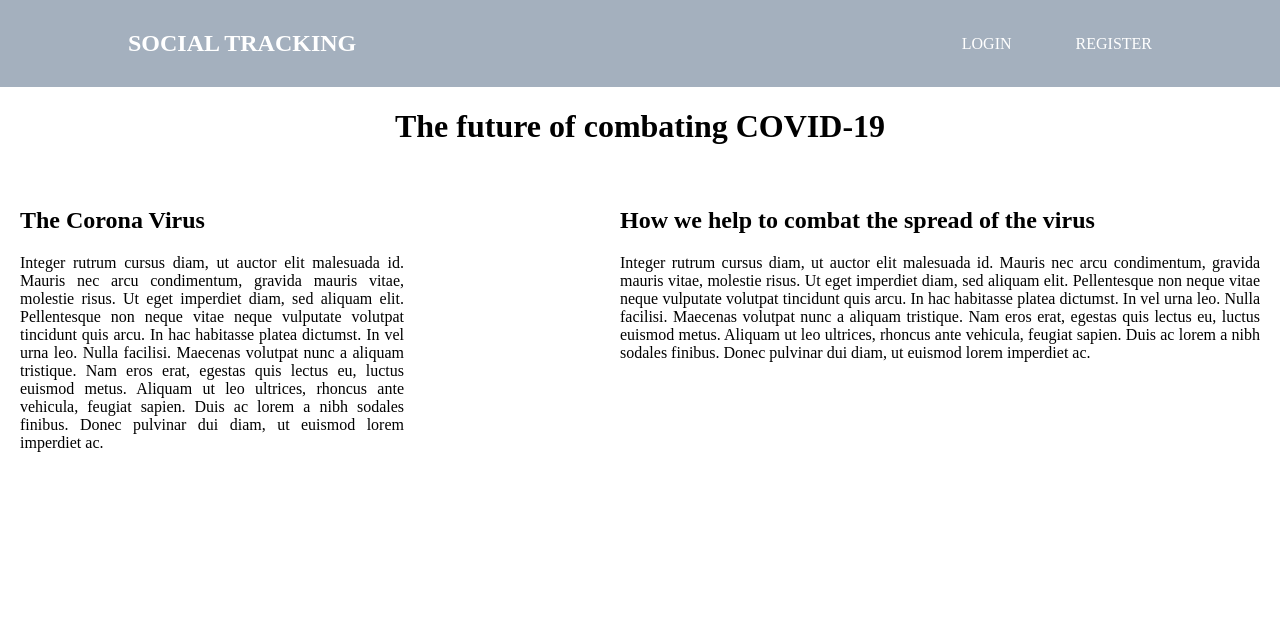
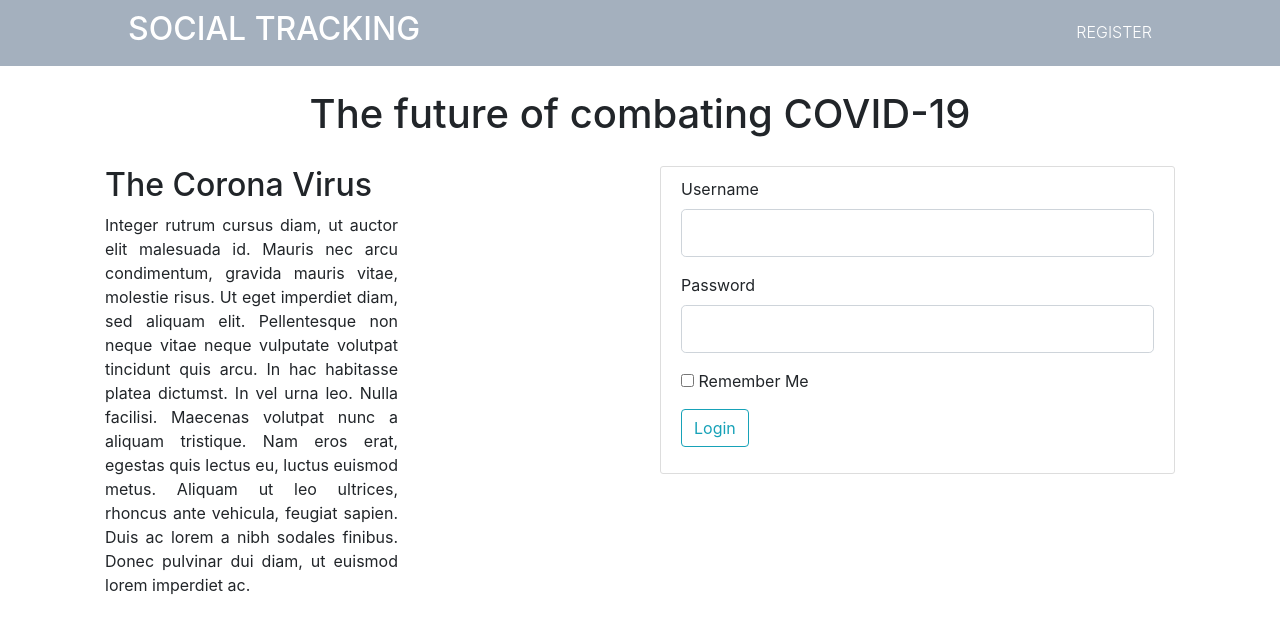
Before and after one commit to steveno06/social_tracking, a Flask app: page / in a window 1280 px wide. Shown: the top 634 px of the page. Run offline with Flask 2, Linux system fonts and the light colour scheme; some libraries are stand-ins or nearby versions.

Commit message:
Version 2

```diff
--- /dev/null
+++ b/run.py
@@ -0,0 +1,4 @@
+from socialtracking import app
+
+if __name__ == '__main__':
+    app.run(debug=True)
--- a/socialtracking.py
+++ /dev/null
@@ -1,9 +0,0 @@
-from flask import Flask, render_template, url_for
-app = Flask(__name__)
-
-@app.route('/')
-def home():
-    return render_template('home.html')
-
-if __name__ == '__main__':
-    app.run(debug=True)
--- /dev/null
+++ b/socialtracking/forms.py
@@ -0,0 +1,26 @@
+from flask_wtf import FlaskForm
+from wtforms import StringField, PasswordField, SubmitField, BooleanField, TextAreaField
+from wtforms.validators import DataRequired, Length, EqualTo, ValidationError
+from socialtracking.models import User
+
+class RegistrationForm(FlaskForm):
+    username = StringField('Username', validators=[DataRequired(), Length(min=2, max=20)])
+    password = PasswordField('Password', validators=[DataRequired()])
+    passwordconfirm = PasswordField('Confirm Password', validators=[DataRequired(), EqualTo('password')])
+    submit = SubmitField('Sign Up')
+
+    def validate_username(self, username ):
+        user = User.query.filter_by(username=username.data).first()
+        if user:
+            raise ValidationError('That username is already taken.')
+
+class LoginForm(FlaskForm):
+    username = StringField('Username', validators=[DataRequired(), Length(min=2, max=20)])
+    password = PasswordField('Password', validators=[DataRequired()])
+    remember = BooleanField('Remember Me')
+    submit = SubmitField('Login')
+
+class PostForm(FlaskForm):
+    name_title = StringField('Name', validators=[DataRequired()])
+    content = TextAreaField('Content', validators=[DataRequired()])
+    submit = SubmitField('Post')
--- /dev/null
+++ b/socialtracking/routes.py
@@ -0,0 +1,64 @@
+from flask import render_template, url_for, flash, redirect, abort
+from socialtracking import app, db, bcrypt
+from socialtracking.forms import RegistrationForm, LoginForm, PostForm
+from socialtracking.models import User, Post
+from flask_login import login_user, current_user, logout_user
+
+
+@app.route('/', methods=['GET', 'POST'])
+def home():                                     #First thing user sees AKA home, but also acts like the login page to site.
+    if current_user.is_authenticated:
+        redirect(url_for('homepage'))
+    form = LoginForm()
+    if form.validate_on_submit():
+        user = User.query.filter_by(username=form.username.data).first()
+        if user and bcrypt.check_password_hash(user.password, form.password.data):
+            login_user(user, remember=form.remember.data)
+            return redirect(url_for('homepage'))
+        else:
+            flash('Login unsuccessful. Check your username and password', 'danger')
+    return render_template('home.html', form=form)
+
+@app.route('/register', methods=['GET', 'POST']) #Users can register for an account
+def register():
+    if current_user.is_authenticated: #Check if a user is already logged in
+        redirect(url_for('homepage'))
+    form = RegistrationForm()
+    if form.validate_on_submit():
+        hashed_password = bcrypt.generate_password_hash(form.password.data).decode('utf-8') #Encrypt the password so that its not plain text in database
+        user = User(username=form.username.data, password=hashed_password) #Create user with hashed password
+        db.session.add(user)
+        db.session.commit() #Add to the database
+        flash('The account has been created, you may now log in', 'success')
+        return redirect(url_for('homepage'))    #Redirect user to the homepage
+    return render_template('register.html', form=form)
+
+@app.route('/homepage', methods=['GET', 'POST']) #The homepage where users can see all of the entries that they have created.
+def homepage():
+    posts = Post.query.filter_by(author=current_user) #Only display the entries that the user has created on their homepage.
+    return render_template('homepage.html', posts=posts)
+
+@app.route("/logout") #Work in progress to logout users when they are done.
+def logout():
+    logout_user()
+    redirect(url_for('homepage'))
+
+@app.route('/homepage/create', methods=['GET', 'POST']) #Page where user creates a new entry to be added in the database.
+def new_post():
+    form= PostForm()
+    if form.validate_on_submit():
+        post = Post(location=form.name_title.data, content=form.content.data, author=current_user)
+        db.session.add(post)
+        db.session.commit()
+        flash('Log has been saved!', 'success')
+        return redirect(url_for('homepage'))
+    return render_template("create_post.html", form=form)
+
+
+@app.route('/homepage/<int:post_id>')
+def log(post_id):
+    post = Post.query.get_or_404(post_id)
+    if post.author != current_user:             #make sure that only the owner can access the tracker, dont allow access to ther peoples trackers
+        abort(403)
+    else:
+        return render_template('log.html', title=post.location, post=post)
--- a/static/style.css
+++ b/socialtracking/static/style.css
@@ -1,9 +1,9 @@
-body {
+.navbody {
     margin: 0;
     font-weight: 300;
 }
 
-.container{
+.navcon{
     width: 80%;
     margin: 0 auto;
 }
@@ -34,13 +34,14 @@ nav{
 nav ul{
     margin: 0;
     padding: 0;
-    list-style: none;
+
 }
 
 nav li{
     display: inline-block;
     margin-left: 60px;
-    margin-top: 35px;
+    margin-top: 20px;
+    vertical-align: middle;
 }
 
 nav a{
@@ -48,6 +49,7 @@ nav a{
     color: white;
     text-transform: uppercase;
     font-size: 16px;
+
 }
 
 nav a:hover{
@@ -71,3 +73,35 @@ nav a:hover{
 h1{
   text-align: center;
 }
+
+.content-section {
+    background: #ffffff;
+    padding: 10px 20px;
+    border: 1px solid #dddddd;
+    border-radius: 3px;
+    margin-bottom: 20px;
+  }
+
+  .article-title {
+    color: #444444;
+  }
+
+  a.article-title:hover {
+    color: #428bca;
+    text-decoration: none;
+  }
+
+  .article-content {
+    white-space: pre-line;
+  }
+
+  .article-metadata {
+    padding-bottom: 1px;
+    margin-bottom: 4px;
+    border-bottom: 1px solid #e3e3e3
+  }
+
+  .article-metadata a:hover {
+    color: #333;
+    text-decoration: none;
+  }
--- /dev/null
+++ b/socialtracking/templates/home.html
@@ -0,0 +1,67 @@
+{% extends "layout.html" %}
+
+{% block content %}
+<h1>The future of combating COVID-19</h1>
+
+<div class="left">
+  <article>
+    <h2>The Corona Virus</h2>
+    <p>Integer rutrum cursus diam, ut auctor elit malesuada id. Mauris nec arcu condimentum, gravida mauris vitae, molestie risus.
+      Ut eget imperdiet diam, sed aliquam elit. Pellentesque non neque vitae neque vulputate volutpat tincidunt quis arcu. In hac
+      habitasse platea dictumst. In vel urna leo. Nulla facilisi. Maecenas volutpat nunc a aliquam tristique. Nam eros erat, egestas
+      quis lectus eu, luctus euismod metus. Aliquam ut leo ultrices, rhoncus ante vehicula, feugiat sapien. Duis ac lorem a nibh sodales
+      finibus. Donec pulvinar dui diam, ut euismod lorem imperdiet ac.</p>
+  </article>
+</div>
+
+<div class="right">
+  <div class="content-section">
+  <form method="POST" action="">
+    {{ form.hidden_tag() }}
+    <fieldset class="form-group">
+      <div class="form-group">
+        {{ form.username.label(class="form-control-label") }}
+
+        {% if form.username.errors %}
+          {{ form.username(class="form-control form-control-lg is-invalid") }}
+          <div class="invalid-feedback">
+            {% for error in form.username.errors %}
+              <span>{{ error }}</span>
+          </div>
+            {% endfor %}
+        {% else %}
+          {{ form.username(class="form-control form-control-lg") }}
+        {% endif %}
+      </div>
+      <div class="form-group">
+        {{ form.password.label(class="form-control-label") }}
+
+        {% if form.password.errors %}
+          {{ form.password(class="form-control form-control-lg is-invalid") }}
+          <div class="invalid-feedback">
+            {% for error in form.password.errors %}
+              <span>{{ error }}</span>
+          </div>
+            {% endfor %}
+        {% else %}
+          {{ form.password(class="form-control form-control-lg") }}
+        {% endif %}
+      </div>
+
+      <div>
+        {{ form.remember() }}
+        {{ form.remember.label(class="form-check-label") }}
+      </div>
+    </fieldset>
+
+    <div class="form-group">
+      {{ form.submit(class="btn btn-outline-info")}}
+    </div>
+  </form>
+</div>
+
+</div>
+
+<div></div>
+
+{% endblock content %}
--- /dev/null
+++ b/socialtracking/templates/layout.html
@@ -0,0 +1,54 @@
+<!doctype html>
+
+<html lang="en">
+<head>
+    <link rel="stylesheet" href="https://stackpath.bootstrapcdn.com/bootstrap/4.5.0/css/bootstrap.min.css" integrity="sha384-9aIt2nRpC12Uk9gS9baDl411NQApFmC26EwAOH8WgZl5MYYxFfc+NcPb1dKGj7Sk" crossorigin="anonymous">
+    <title></title>
+    <link rel="stylesheet" type="text/css" href="{{ url_for('static', filename='style.css') }}">
+</head>
+
+<body>
+    <header>
+
+    <div class="navbody">
+    <div class="navcon">
+        <div class="logo">
+            <h2>Social Tracking</h2>
+        </div>
+
+        <nav>
+            <ul>
+                {% if current_user.is_authenticated %}
+                    <li><a href="{{ url_for('new_post') }}">Create Log</a></li>
+                {% else %}
+                <li><a href="{{ url_for('register') }}">Register</a></li>
+                {% endif %}
+
+            </ul>
+        </nav>
+
+    </div>
+
+    </div>
+</header>
+
+    <div class="container">
+    {% with messages = get_flashed_messages(with_categories=true) %}
+        {% if messages %}
+            {% for category, message in messages %}
+                <div class="alert alert-{{ category }}">
+                    {{ message }}
+                </div>
+            {% endfor %}
+        {% endif %}
+    {% endwith %}
+    <br>
+    {% block content %}{% endblock %}
+    </div>
+
+
+    <script src="https://code.jquery.com/jquery-3.5.1.slim.min.js" integrity="sha384-DfXdz2htPH0lsSSs5nCTpuj/zy4C+OGpamoFVy38MVBnE+IbbVYUew+OrCXaRkfj" crossorigin="anonymous"></script>
+    <script src="https://cdn.jsdelivr.net/npm/popper.js@1.16.0/dist/umd/popper.min.js" integrity="sha384-Q6E9RHvbIyZFJoft+2mJbHaEWldlvI9IOYy5n3zV9zzTtmI3UksdQRVvoxMfooAo" crossorigin="anonymous"></script>
+    <script src="https://stackpath.bootstrapcdn.com/bootstrap/4.5.0/js/bootstrap.min.js" integrity="sha384-OgVRvuATP1z7JjHLkuOU7Xw704+h835Lr+6QL9UvYjZE3Ipu6Tp75j7Bh/kR0JKI" crossorigin="anonymous"></script>
+</body>
+</html>
--- a/templates/home.html
+++ /dev/null
@@ -1,55 +0,0 @@
-<!doctype html>
-
-<html lang="en">
-<head>
-  <title></title>
-  <link rel="stylesheet" type="text/css" href="{{ url_for('static', filename='style.css') }}">
-</head>
-
-<body>
-    <header>
-
-
-    <div class="container">
-        <div class="logo">
-            <h2>Social Tracking</h2>
-        </div>
-
-        <nav>
-            <ul>
-                <li><a href="#">Login</a></li>
-                <li><a href="#">Register</a></li>
-
-            </ul>
-        </nav>
-
-    </div>
-</header>
-
-<h1>The future of combating COVID-19</h1>
-
-
-<div class="left">
-  <article>
-    <h2>The Corona Virus</h2>
-    <p>Integer rutrum cursus diam, ut auctor elit malesuada id. Mauris nec arcu condimentum, gravida mauris vitae, molestie risus.
-      Ut eget imperdiet diam, sed aliquam elit. Pellentesque non neque vitae neque vulputate volutpat tincidunt quis arcu. In hac
-      habitasse platea dictumst. In vel urna leo. Nulla facilisi. Maecenas volutpat nunc a aliquam tristique. Nam eros erat, egestas
-      quis lectus eu, luctus euismod metus. Aliquam ut leo ultrices, rhoncus ante vehicula, feugiat sapien. Duis ac lorem a nibh sodales
-      finibus. Donec pulvinar dui diam, ut euismod lorem imperdiet ac.</p>
-  </article>
-</div>
-
-<div class="right">
-<article>
-    <h2>How we help to combat the spread of the virus</h2>
-    <p>Integer rutrum cursus diam, ut auctor elit malesuada id. Mauris nec arcu condimentum, gravida mauris vitae, molestie risus.
-      Ut eget imperdiet diam, sed aliquam elit. Pellentesque non neque vitae neque vulputate volutpat tincidunt quis arcu. In hac
-      habitasse platea dictumst. In vel urna leo. Nulla facilisi. Maecenas volutpat nunc a aliquam tristique. Nam eros erat, egestas
-      quis lectus eu, luctus euismod metus. Aliquam ut leo ultrices, rhoncus ante vehicula, feugiat sapien. Duis ac lorem a nibh sodales
-      finibus. Donec pulvinar dui diam, ut euismod lorem imperdiet ac.</p>
-  </article>
-
-</div>
-</body>
-</html>
```
Also changed, not shown: socialtracking/__init__.py (added, +14 -0 lines), socialtracking/models.py (added, +27 -0 lines), socialtracking/templates/create_post.html (added, +23 -0 lines), socialtracking/templates/homepage.html (added, +22 -0 lines), socialtracking/templates/log.html (added, +60 -0 lines), socialtracking/templates/register.html (added, +64 -0 lines), socialtracking/site.db (added).
